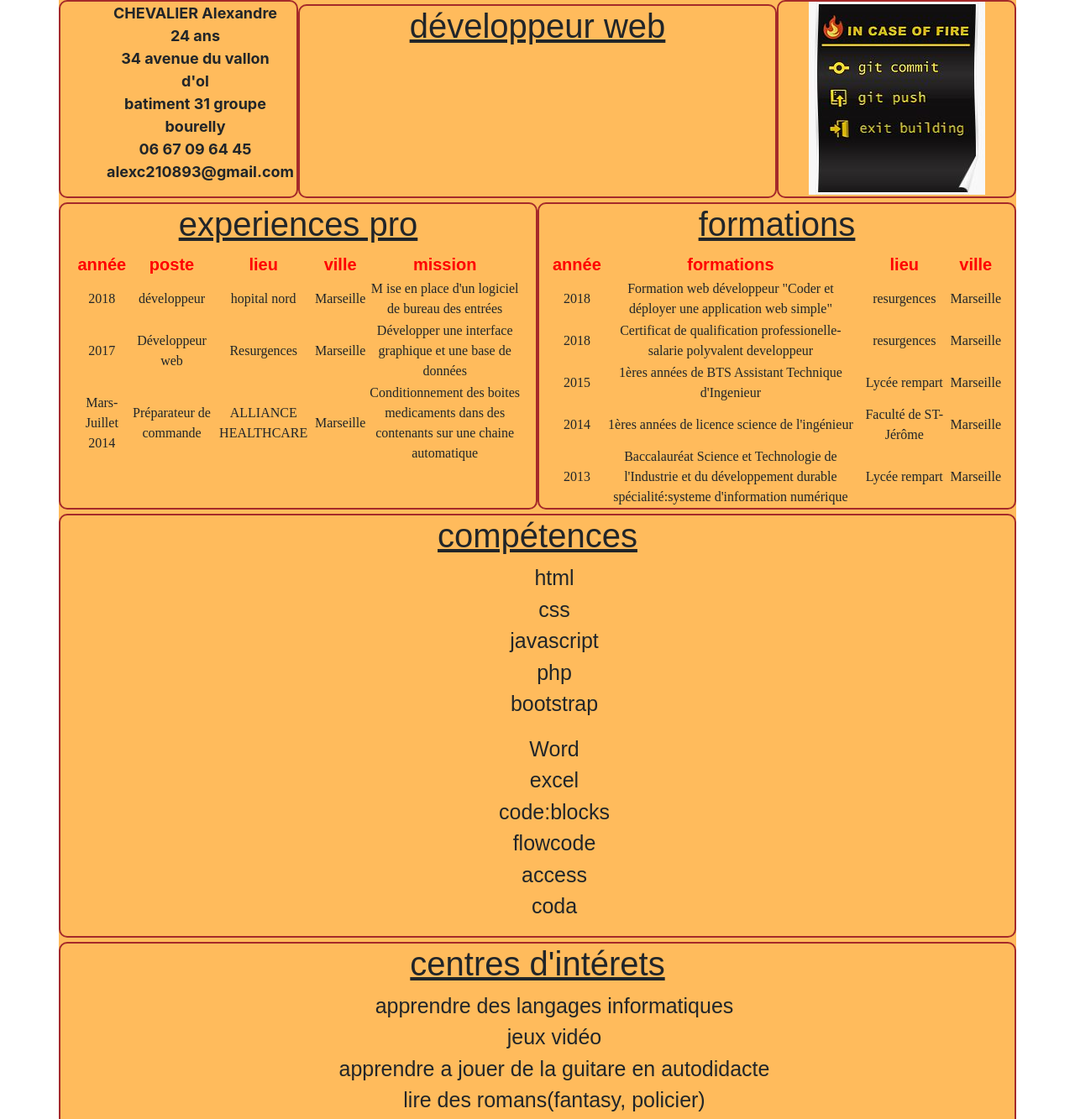
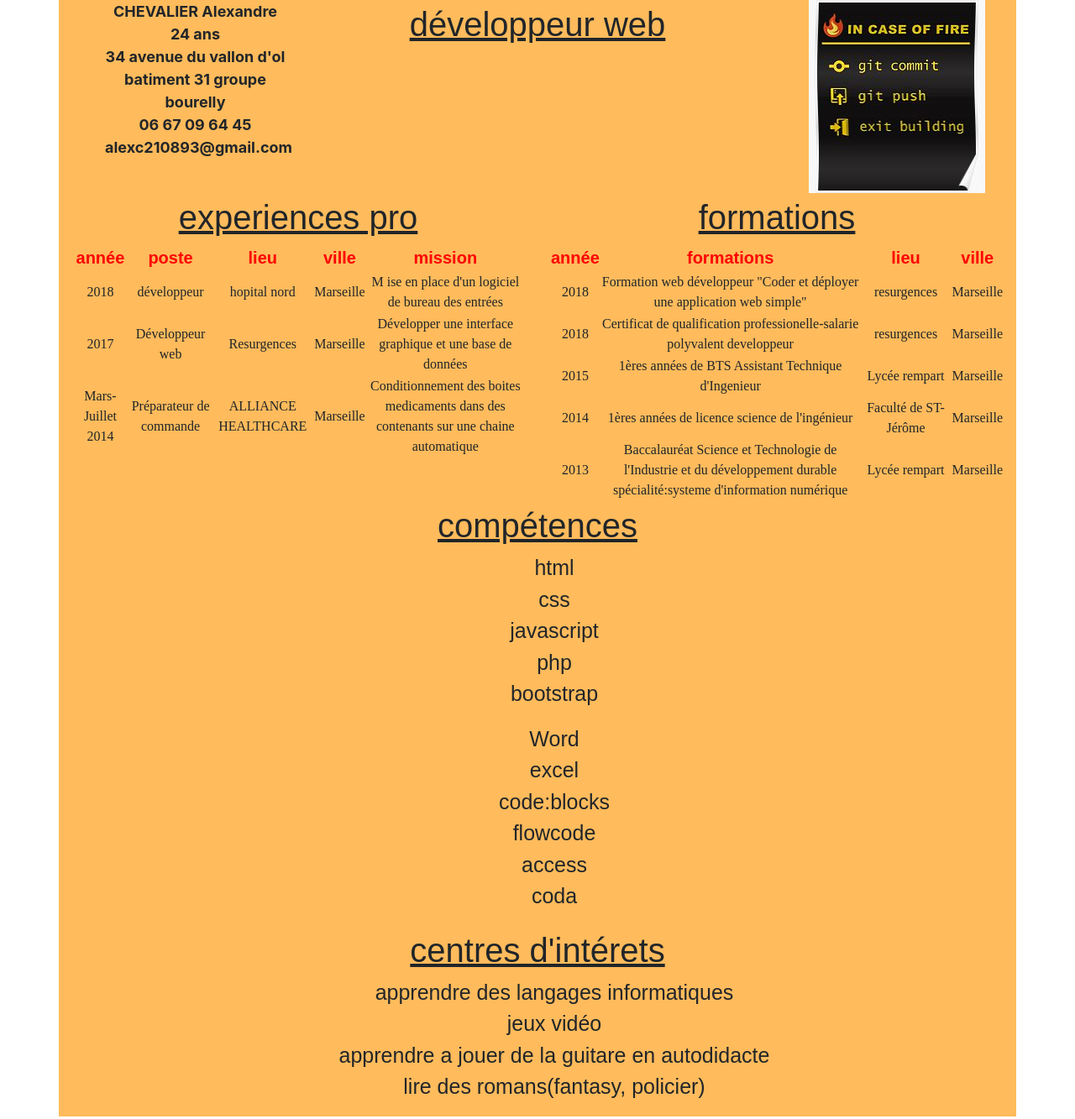
Before and after one commit to alexc21/alexc21.github.io, a plain HTML site: page index.html in a window 1280 px wide. Shown: the top 1333 px of the page at 84% size. Drawn offline with nearby package versions, Linux system fonts and the light colour scheme.

Commit message:
second commit

```diff
--- a/cv2.css
+++ b/cv2.css
@@ -1,10 +1,8 @@
 div.col-lg-3{
-		border:2px solid brown;
         border-radius:10px;
 		text-align:center;
 }
 div.col-lg-6{
-		border: 2px solid brown;
 		border-radius:10px;
 		margin-top:5px;
 		text-align:center;
@@ -12,7 +10,6 @@ div.col-lg-6{
 	}
 div.col-lg-12{
         margin-top:5px;
-		border: 2px solid brown;
         border-radius:10px;
 		text-align:center;
 		font-family:fantasy;
```
